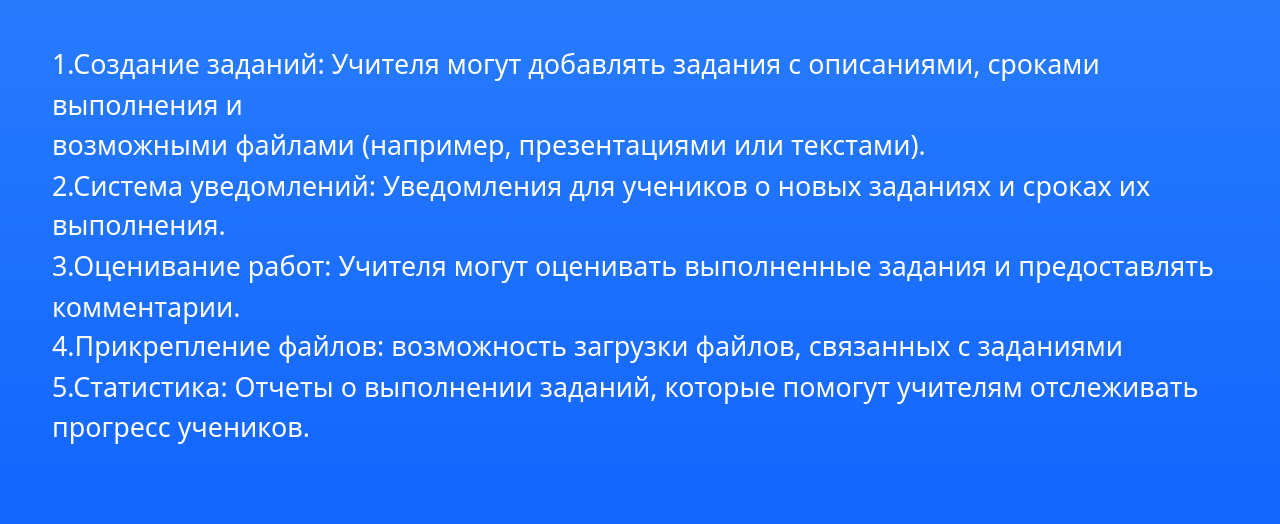
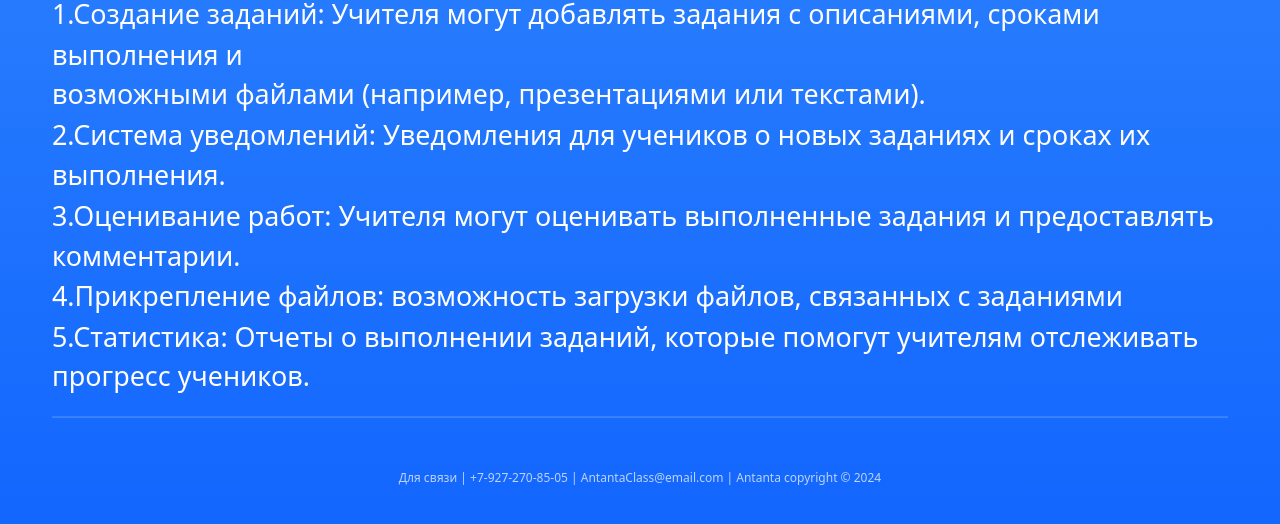
Before and after one commit to XenozPon/Antanta-Class, a plain HTML site: page forteacher.html in a window 1280 px wide. Shown: the part 270-794 px from the top of the page. Drawn offline with nearby package versions, Linux system fonts and the light colour scheme.

Commit message:
Add files via upload

```diff
--- a/forteacher.html
+++ b/forteacher.html
@@ -28,6 +28,9 @@
       <div class="wrap-logo"><img src="source/images/3382d9ed-3896-4f5a-82e6-26cc7af625cf-Photoroom.png" alt=""></div>
 <div class="span-wrapper">
       <p><p>На нашем сайте Вы можете:</p><br>1.Создание заданий: Учителя могут добавлять задания с описаниями, сроками выполнения и<br>возможными файлами (например, презентациями или текстами).<br>2.Система уведомлений: Уведомления для учеников о новых заданиях и сроках их выполнения.<br>3.Оценивание работ: Учителя могут оценивать выполненные задания и предоставлять комментарии.<br>4.Прикрепление файлов: возможность загрузки файлов, связанных с заданиями<br>5.Статистика: Отчеты о выполнении заданий, которые помогут учителям отслеживать прогресс учеников.</p>
+
+      <hr>
+      <p><small style="font-size: 10px;color: #ffffffb6;">Для связи     |     +7-927-270-85-05     |     AntantaClass@email.com     |     Antanta copyright © 2024</small></p>
     </div>
     </main>
     <script src="https://cdn.jsdelivr.net/npm/bootstrap@5.2.3/dist/js/bootstrap.bundle.min.js" integrity="sha384-kenU1KFdBIe4zVF0s0G1M5b4hcpxyD9F7jL+jjXkk+Q2h455rYXK/7HAuoJl+0I4" crossorigin="anonymous"></script>
--- a/source/analytics.css
+++ b/source/analytics.css
@@ -32,5 +32,5 @@
 textarea{
     width: 700px;
     height: 200px;
-    padding: 20px;
+    padding: 20px   ;
 }
```
